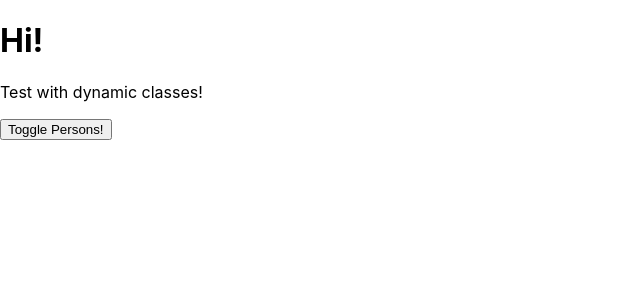
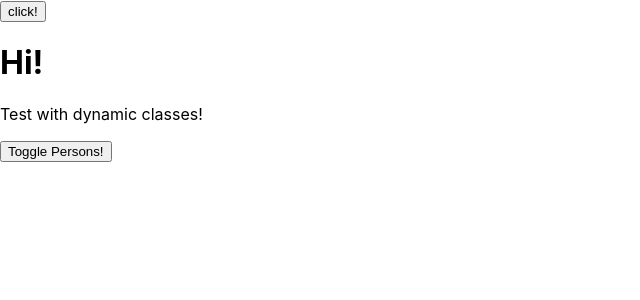
Before and after one commit to PedroBarata/react-complete-guide-max, a React app: page / in a window 1280 px wide. Shown: the top 300 px of the page, without its empty margins (0-640 px from the left). Built offline with nearby package versions, Linux system fonts and the light colour scheme.

Commit message:
feat(7.90): Perfomance Gains with PureComponents

```diff
--- a/src/components/Persons/Persons.js
+++ b/src/components/Persons/Persons.js
@@ -22,7 +22,7 @@ class Persons extends Component {
 
   shouldComponentUpdate(nextProps, nextState) {
     console.log('[UPDATE Persons.js] Inside shouldComponentUpdate()', nextProps, nextState);
-    return nextProps.persons !== this.props.persons;
+    return true;
   }
 
   componentWillUpdate(nextProps, nextState) {
--- a/src/containers/App.js
+++ b/src/containers/App.js
@@ -1,8 +1,8 @@
-import React, { Component } from "react";
+import React, { PureComponent } from "react";
 import classes from "./App.css";
 import Persons from "../components/Persons/Persons";
 import Cockpit from "../components/Cockpit/Cockpit";
-class App extends Component {
+class App extends PureComponent {
   constructor(props) {
     super(props);
     this.state = {
@@ -23,10 +23,10 @@ class App extends Component {
     console.log('[App.js] Inside componentDidMount()');
   }
 
-  shouldComponentUpdate(nextProps, nextState) {
+   /* shouldComponentUpdate(nextProps, nextState) {
     console.log('[UPDATE App.js] Inside shouldComponentUpdate()', nextProps, nextState);
     return true;
-  }
+  }  */
 
   componentWillUpdate(nextProps, nextState) {
     console.log('[UPDATE App.js] Inside componentWillUpdate()', nextProps, nextState);
@@ -73,6 +73,7 @@ class App extends Component {
 
     return (
       <div className={classes.App}>
+      <button onClick={() => {this.setState({isShow: true})}}>click!</button>
         <Cockpit
         personsLength={this.state.persons.length}
         showPersons={this.state.isShow}
```
